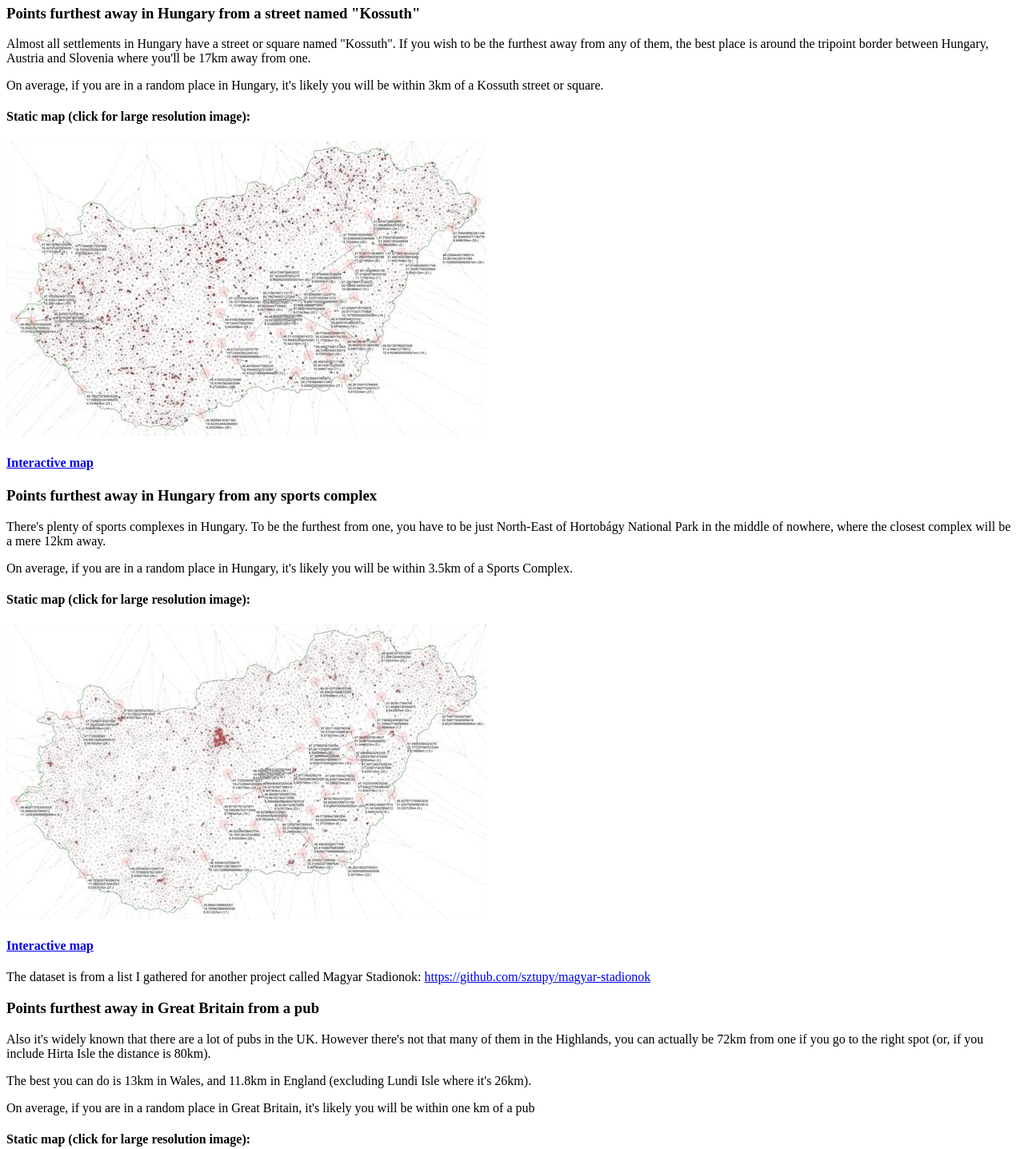
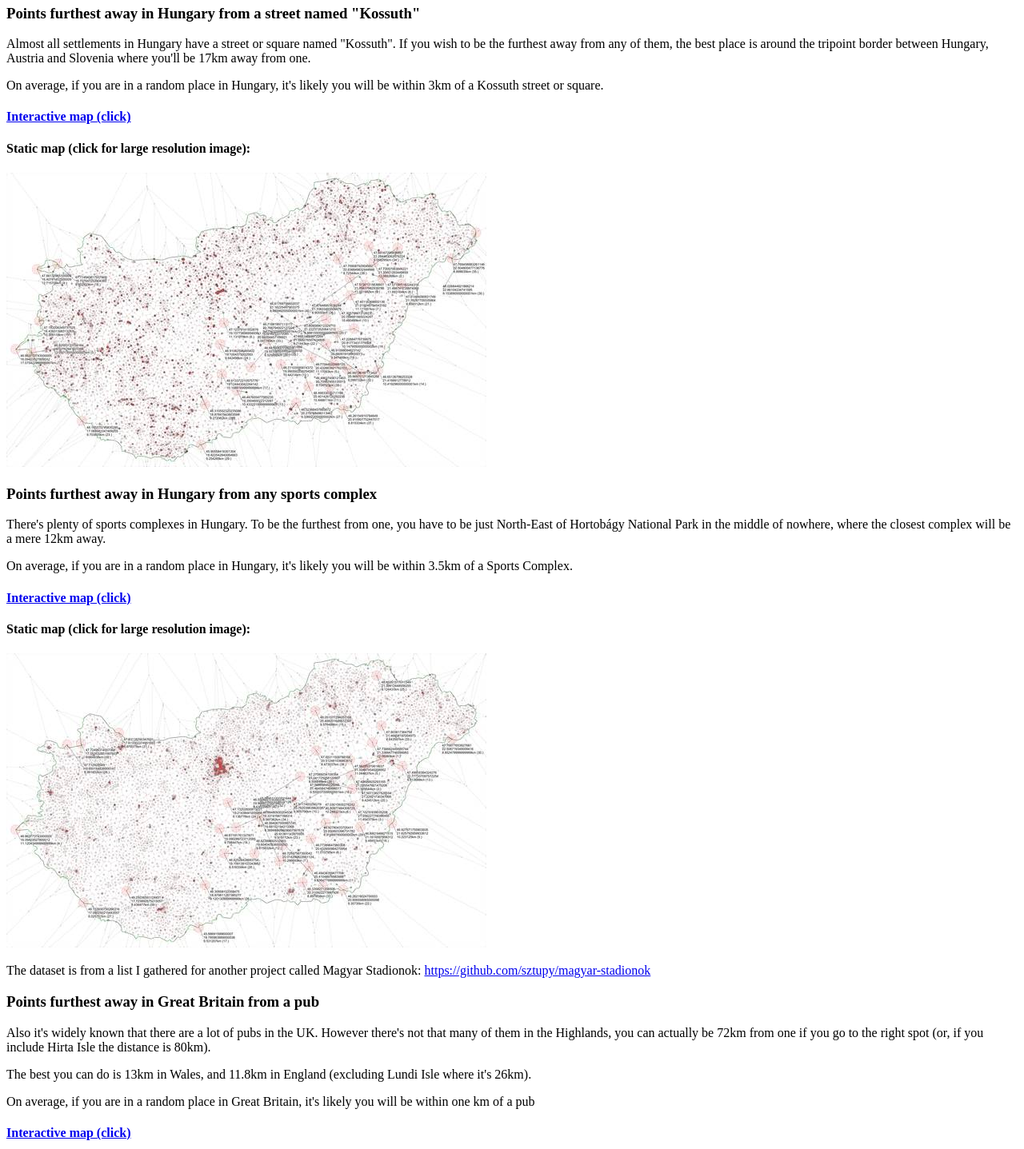
Before and after one commit to sztupy/kossuth-map, a website: page index.html in a window 1280 px wide. Shown: the part 660-2097 px from the top of the page at 80% size. Drawn offline with Linux system fonts and the light colour scheme.

Commit message:
Move interactive button up

```diff
--- a/index.html
+++ b/index.html
@@ -51,23 +51,23 @@
         you'll be 17km away from one.</p>
     <p>On average, if you are in a random place in Hungary, it's likely you will be within 3km of a Kossuth street or
         square.</p>
+    <h4><a target="_blank" href="https://github.com/sztupy/kossuth-map/blob/gh-pages/images/kossuth.geojson">Interactive map (click)</a></h4>
     <h4>Static map (click for large resolution image):</h4>
     <p><a target="_blank"
             href="https://raw.githubusercontent.com/sztupy/kossuth-map/gh-pages/images/kossuth.jpg"><img
                 src="https://raw.githubusercontent.com/sztupy/kossuth-map/gh-pages/images/kossuth_thumb.jpg"
                 alt="Kossuth large" style="max-width:100%;"></a></p>
-    <h4><a target="_blank" href="https://github.com/sztupy/kossuth-map/blob/gh-pages/images/kossuth.geojson">Interactive map</a></h4>
     <h3>Points furthest away in Hungary from any sports complex</h3>
     <p>There's plenty of sports complexes in Hungary. To be the furthest from one, you have to be just North-East of
         Hortobágy National Park in the middle of nowhere, where the closest complex will be a mere 12km away.</p>
     <p>On average, if you are in a random place in Hungary, it's likely you will be within 3.5km of a Sports Complex.
     </p>
+    <h4><a target="_blank" href="https://github.com/sztupy/kossuth-map/blob/gh-pages/images/stadionok.geojson">Interactive map (click)</a></h4>
     <h4>Static map (click for large resolution image):</h4>
     <p><a target="_blank"
             href="https://raw.githubusercontent.com/sztupy/kossuth-map/gh-pages/images/stadionok.jpg"><img
                 src="https://raw.githubusercontent.com/sztupy/kossuth-map/gh-pages/images/stadionok_thumb.jpg"
                 alt="Stadion large" style="max-width:100%;"></a></p>
-    <h4><a target="_blank" href="https://github.com/sztupy/kossuth-map/blob/gh-pages/images/stadionok.geojson">Interactive map</a></h4>
     <p>The dataset is from a list I gathered for another project called Magyar Stadionok: <a
             href="https://github.com/sztupy/magyar-stadionok">https://github.com/sztupy/magyar-stadionok</a></p>
     <h3>Points furthest away in Great Britain from a pub</h3>
@@ -76,22 +76,22 @@
         distance is 80km).</p>
     <p>The best you can do is 13km in Wales, and 11.8km in England (excluding Lundi Isle where it's 26km).</p>
     <p>On average, if you are in a random place in Great Britain, it's likely you will be within one km of a pub</p>
+    <h4><a target="_blank"href="https://github.com/sztupy/kossuth-map/blob/gh-pages/images/gb_pubs.geojson">Interactive map (click)</a></h4>
     <h4>Static map (click for large resolution image):</h4>
     <p><a target="_blank"
             href="https://raw.githubusercontent.com/sztupy/kossuth-map/gh-pages/images/gb_pubs.jpg"><img
                 src="https://raw.githubusercontent.com/sztupy/kossuth-map/gh-pages/images/gb_pubs_thumb.jpg" alt="GB Pubs"
                 style="max-width:100%;"></a></p>
-    <h4><a target="_blank"href="https://github.com/sztupy/kossuth-map/blob/gh-pages/images/gb_pubs.geojson">Interactive map</a></h4>
     <h3>Points furthest away in Scotland from a distillery</h3>
     <p>The Isles are left out from distilleries unfortunately, especially Shetland, where Unst is 240km away from the
         nearest distillery. On the mainland... well you have to head towards England to get 102km away from Scotch.</p>
     <p>On average, if you are in a random place in Scotland, it's likely you will be within 15km of a Distillery</p>
+    <h4><a target="_blank"href="https://github.com/sztupy/kossuth-map/blob/gh-pages/images/scottish_distilleries.geojson">Interactive map (click)</a></h4>
     <h4>Static map (click for large resolution image):</h4>
     <p><a target="_blank"
             href="https://raw.githubusercontent.com/sztupy/kossuth-map/gh-pages/images/scottish_distilleries.jpg"><img
                 src="https://raw.githubusercontent.com/sztupy/kossuth-map/gh-pages/images/scottish_distilleries_thumb.jpg"
                 alt="Scottish distilleries" style="max-width:100%;"></a></p>
-    <h4><a target="_blank"href="https://github.com/sztupy/kossuth-map/blob/gh-pages/images/scottish_distilleries.geojson">Interactive map</a></h4>
 </body>
 
 </html>
```
